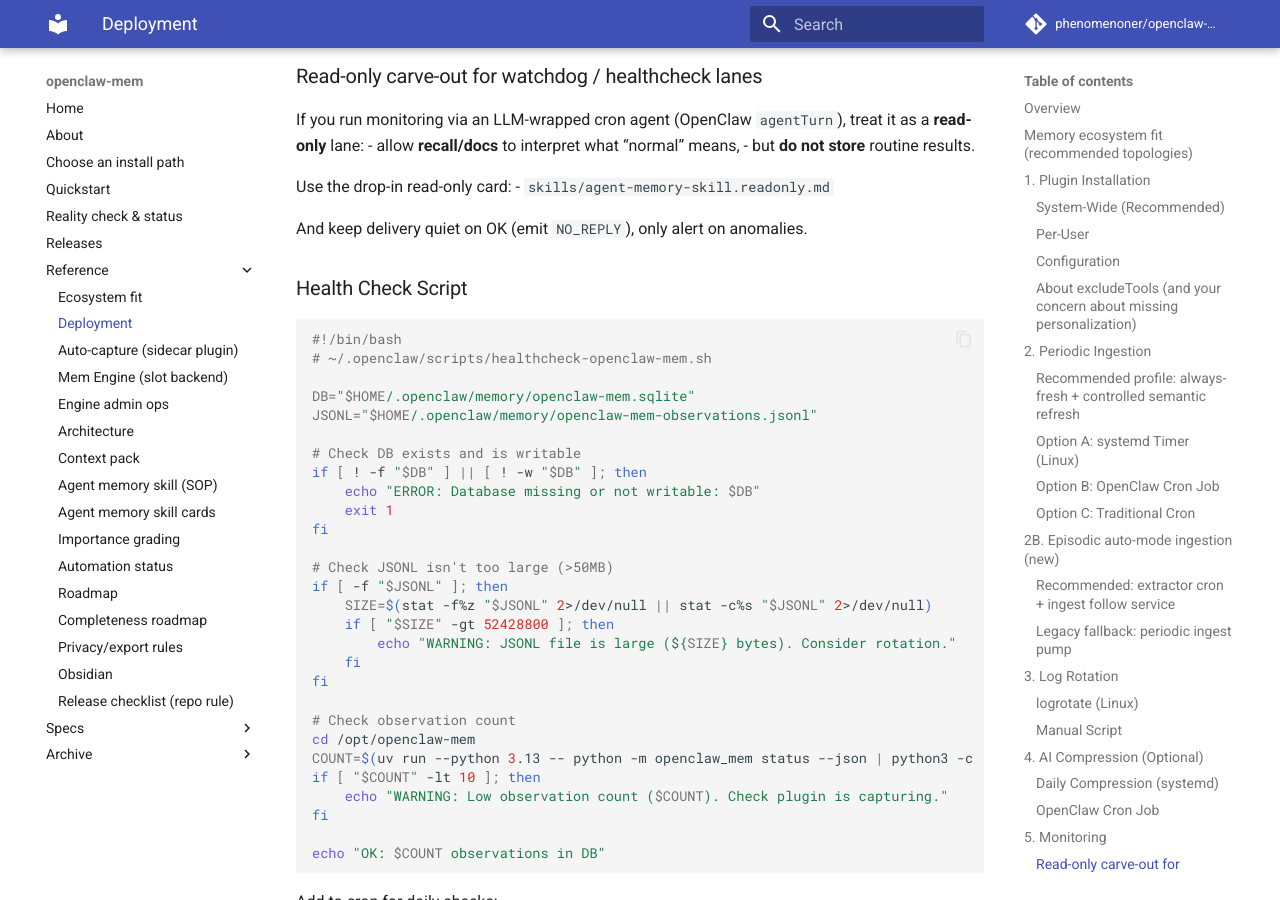
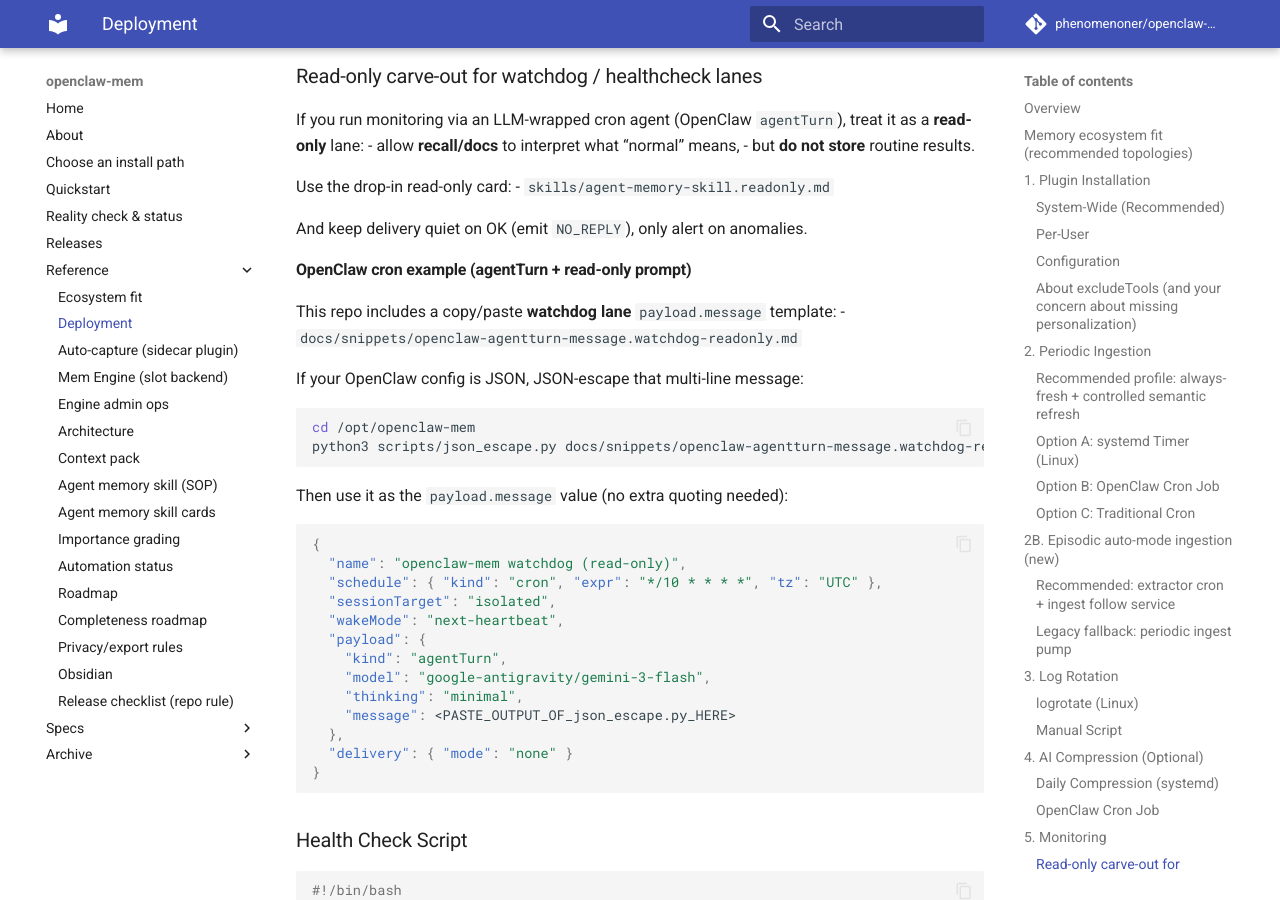
Before and after one commit to phenomenoner/openclaw-mem, an MkDocs documentation site: the page built from docs/deployment.md, in a window 1280 px wide and 900 px high, scrolled down 7816 px. Built offline with MkDocs 1.6.1 and Material for MkDocs 9.7.7, drawn with Linux system fonts in a browser that asks for light colours; comment, search, counter and statistics services are not loaded.

Commit message:
docs: add deployable prompt wiring for read-only cron lanes

````diff
--- a/docs/deployment.md
+++ b/docs/deployment.md
@@ -391,6 +391,36 @@
 
 And keep delivery quiet on OK (emit `NO_REPLY`), only alert on anomalies.
 
+#### OpenClaw cron example (agentTurn + read-only prompt)
+
+This repo includes a copy/paste **watchdog lane** `payload.message` template:
+- `docs/snippets/openclaw-agentturn-message.watchdog-readonly.md`
+
+If your OpenClaw config is JSON, JSON-escape that multi-line message:
+
+```bash
+cd /opt/openclaw-mem
+python3 scripts/json_escape.py docs/snippets/openclaw-agentturn-message.watchdog-readonly.md
+```
+
+Then use it as the `payload.message` value (no extra quoting needed):
+
+```json
+{
+  "name": "openclaw-mem watchdog (read-only)",
+  "schedule": { "kind": "cron", "expr": "*/10 * * * *", "tz": "UTC" },
+  "sessionTarget": "isolated",
+  "wakeMode": "next-heartbeat",
+  "payload": {
+    "kind": "agentTurn",
+    "model": "google-antigravity/gemini-3-flash",
+    "thinking": "minimal",
+    "message": <PASTE_OUTPUT_OF_json_escape.py_HERE>
+  },
+  "delivery": { "mode": "none" }
+}
+```
+
 ### Health Check Script
 
 ```bash
````
Also changed, not shown: QUICKSTART.md (+4 -0 lines), docs/agent-memory-skill-cards.md (+9 -0 lines), docs/agent-memory-skill.md (+17 -0 lines), docs/quickstart.md (+4 -0 lines), docs/snippets/openclaw-agentturn-message.global-default.md (added, +56 -0 lines), docs/snippets/openclaw-agentturn-message.watchdog-readonly.md (added, +67 -0 lines), 1 other file.
